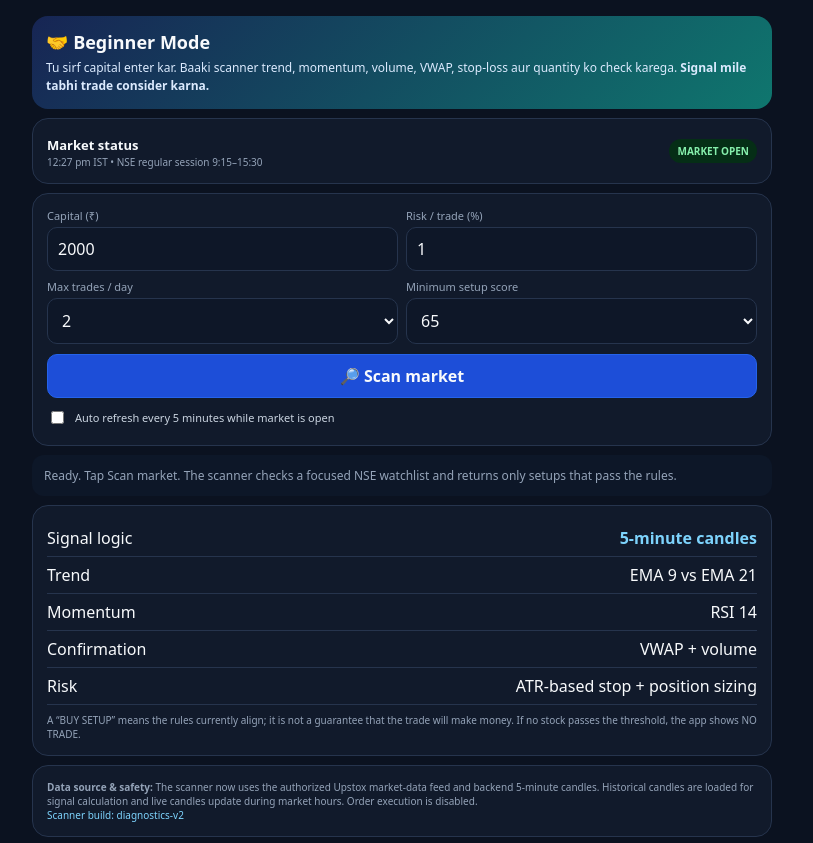
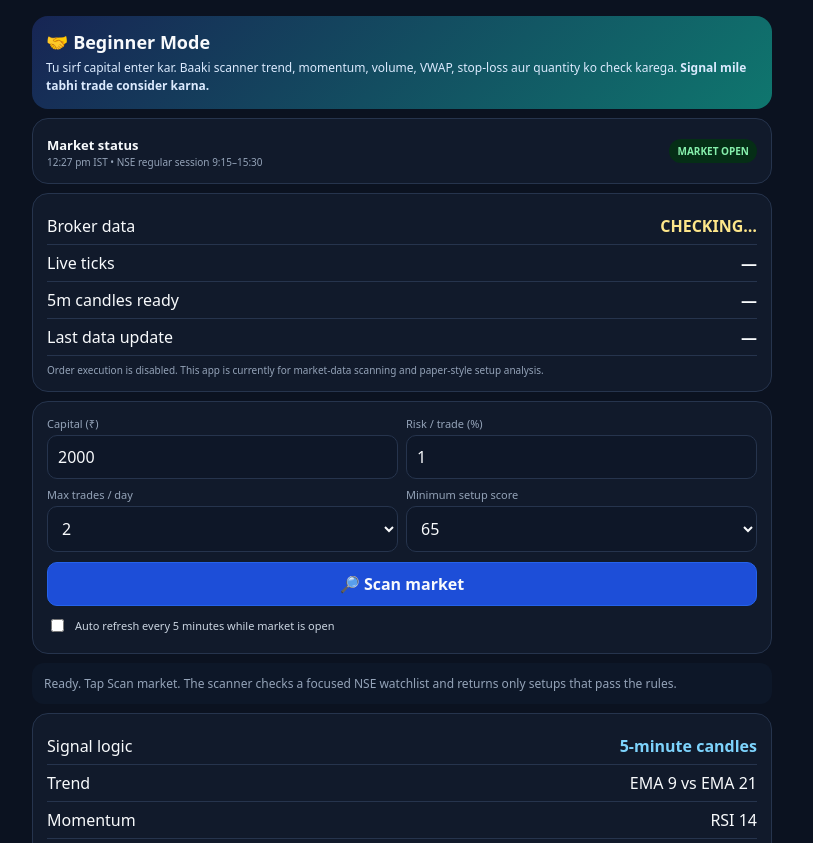
Before and after one commit to rp8238202572-lab/Intraday-Scanner, a plain HTML site: page index.html in a window 1280 px wide. Shown: the part 90-933 px from the top of the page, without its empty margins (238-1051 px from the left). Drawn offline with Linux system fonts and the light colour scheme.

Commit message:
Improve scanner status dashboard

```diff
--- a/index.html
+++ b/index.html
@@ -15,6 +15,13 @@
 <div class="app">
 <header><h1>📈 Intraday Scanner</h1><div class="sub">NSE • rule-based setup scanner • not a guaranteed prediction</div></header>
 <div class="wrap"><div class="card hero"><h2>🤝 Beginner Mode</h2><p>Tu sirf capital enter kar. Baaki scanner trend, momentum, volume, VWAP, stop-loss aur quantity ko check karega. <b>Signal mile tabhi trade consider karna.</b></p></div><div class="card market"><span><b>Market status</b><small id="marketTime" class="tiny" style="display:block">Checking IST time…</small></span><span id="marketBadge" class="pill closed">CHECKING</span></div>
+<div class="card">
+<div class="row"><span>Broker data</span><b id="brokerStatus" class="yellow">CHECKING…</b></div>
+<div class="row"><span>Live ticks</span><b id="tickStatus">—</b></div>
+<div class="row"><span>5m candles ready</span><b id="candleStatus">—</b></div>
+<div class="row"><span>Last data update</span><b id="lastDataStatus">—</b></div>
+<div class="tiny" style="margin-top:7px">Order execution is disabled. This app is currently for market-data scanning and paper-style setup analysis.</div>
+</div>
 <div class="card">
 <div class="grid">
 <div><label>Capital (₹)</label><input id="capital" type="number" min="500" step="100" value="2000"></div>
@@ -36,7 +43,7 @@
 <div class="row"><span>Risk</span><span>ATR-based stop + position sizing</span></div>
 <div class="tiny" style="margin-top:8px">A “BUY SETUP” means the rules currently align; it is not a guarantee that the trade will make money. If no stock passes the threshold, the app shows NO TRADE.</div>
 </div>
-<div class="card tiny"><b>Data source & safety:</b> The scanner now uses the authorized Upstox market-data feed and backend 5-minute candles. Historical candles are loaded for signal calculation and live candles update during market hours. Order execution is disabled.<br><span class="blue">Scanner build: diagnostics-v2</span></div>
+<div class="card tiny"><b>Data source & safety:</b> The scanner uses the authorized broker market-data feed and backend 5-minute candles. Historical candles are loaded for signal calculation and live candles update during market hours. Order execution is disabled.<br><span class="blue">Scanner build: diagnostics-v3</span></div>
 </div>
 </div>
 <script src="./app.js" defer></script>
```
